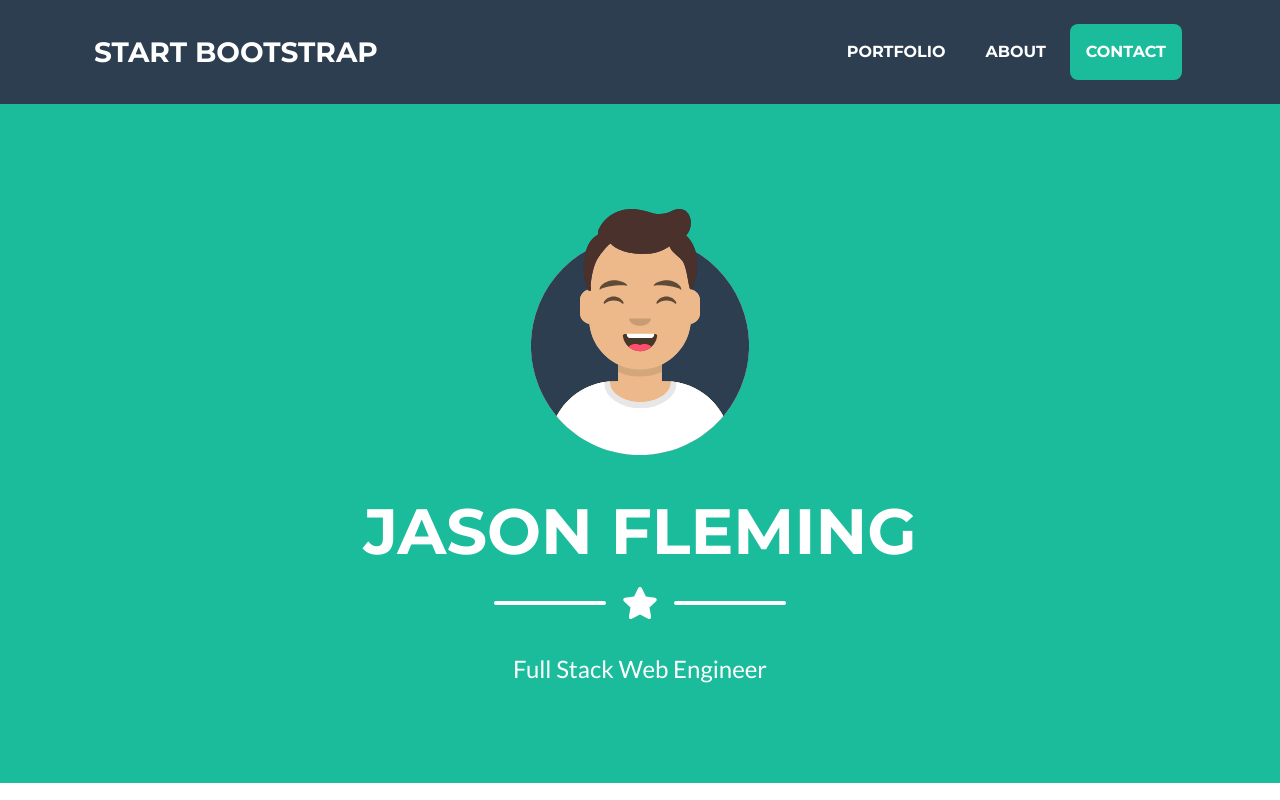
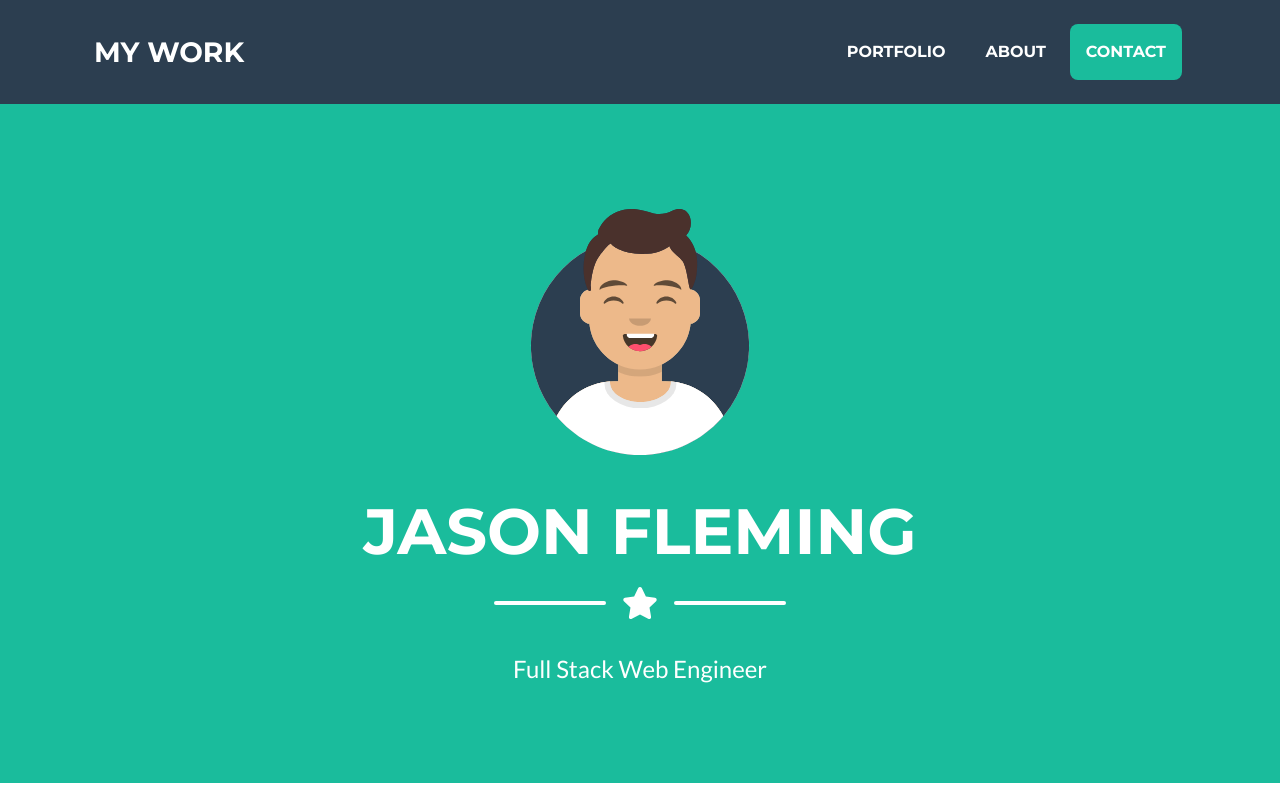
Before and after one commit to thefreshprince98/NewPortfolio, a plain HTML site: page index.html in a window 1280 px wide. Shown: the top 800 px of the page. Drawn offline with nearby package versions, Linux system fonts and the light colour scheme.

```diff
--- a/index.html
+++ b/index.html
@@ -5,7 +5,7 @@
         <meta name="viewport" content="width=device-width, initial-scale=1, shrink-to-fit=no" />
         <meta name="description" content="" />
         <meta name="author" content="" />
-        <title>Freelancer - Start Bootstrap Theme</title>
+        <title>Jason's Portfolio</title>
         <!-- Font Awesome icons (free version)-->
         <script src="https://use.fontawesome.com/releases/v5.12.1/js/all.js" crossorigin="anonymous"></script>
         <!-- Google fonts-->
@@ -18,7 +18,7 @@
         <!-- Navigation-->
         <nav class="navbar navbar-expand-lg bg-secondary text-uppercase fixed-top" id="mainNav">
             <div class="container">
-                <a class="navbar-brand js-scroll-trigger" href="#page-top">Start Bootstrap</a><button class="navbar-toggler navbar-toggler-right text-uppercase font-weight-bold bg-primary text-white rounded" type="button" data-toggle="collapse" data-target="#navbarResponsive" aria-controls="navbarResponsive" aria-expanded="false" aria-label="Toggle navigation">Menu <i class="fas fa-bars"></i></button>
+                <a class="navbar-brand js-scroll-trigger" href="#page-top">My work</a><button class="navbar-toggler navbar-toggler-right text-uppercase font-weight-bold bg-primary text-white rounded" type="button" data-toggle="collapse" data-target="#navbarResponsive" aria-controls="navbarResponsive" aria-expanded="false" aria-label="Toggle navigation">Menu <i class="fas fa-bars"></i></button>
                 <div class="collapse navbar-collapse" id="navbarResponsive">
                     <ul class="navbar-nav ml-auto">
                         <li class="nav-item mx-0 mx-lg-1"><a class="nav-link py-3 px-0 px-lg-3 rounded js-scroll-trigger" href="#portfolio">Portfolio</a></li>
```
